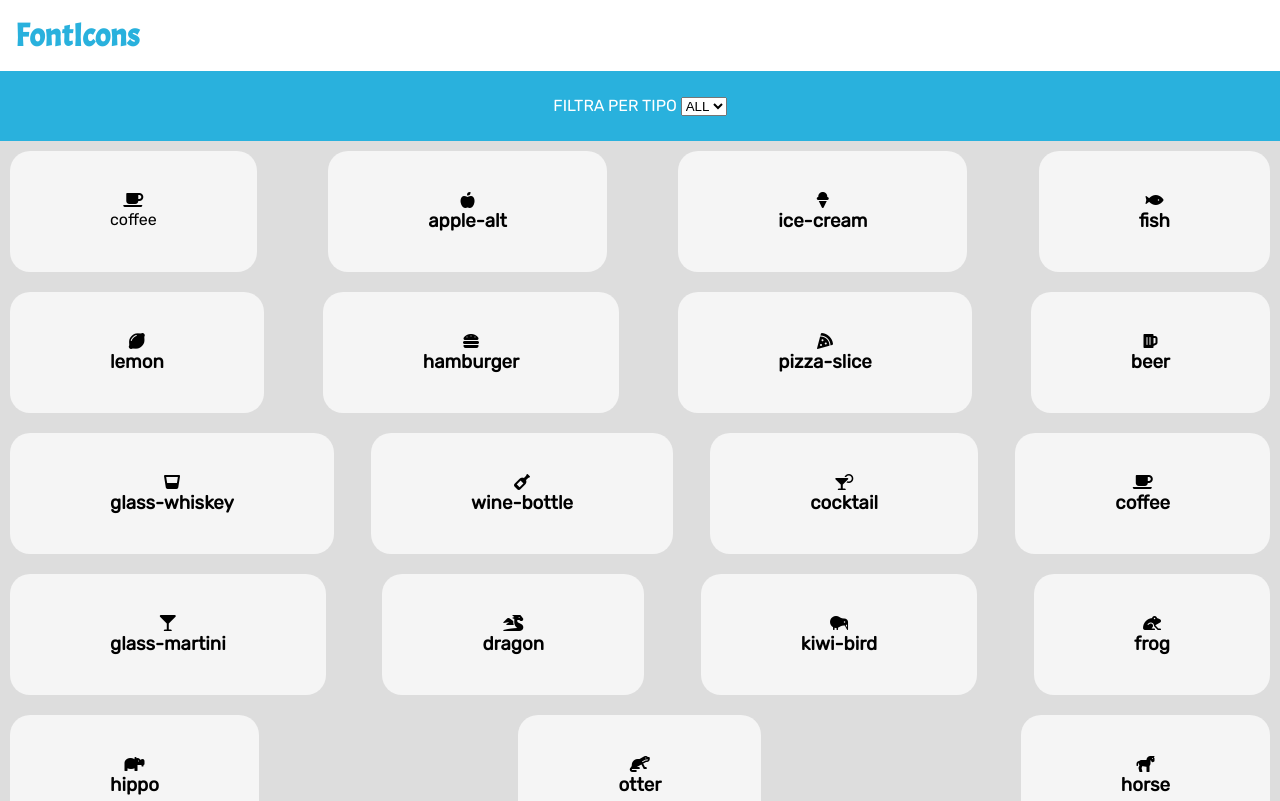
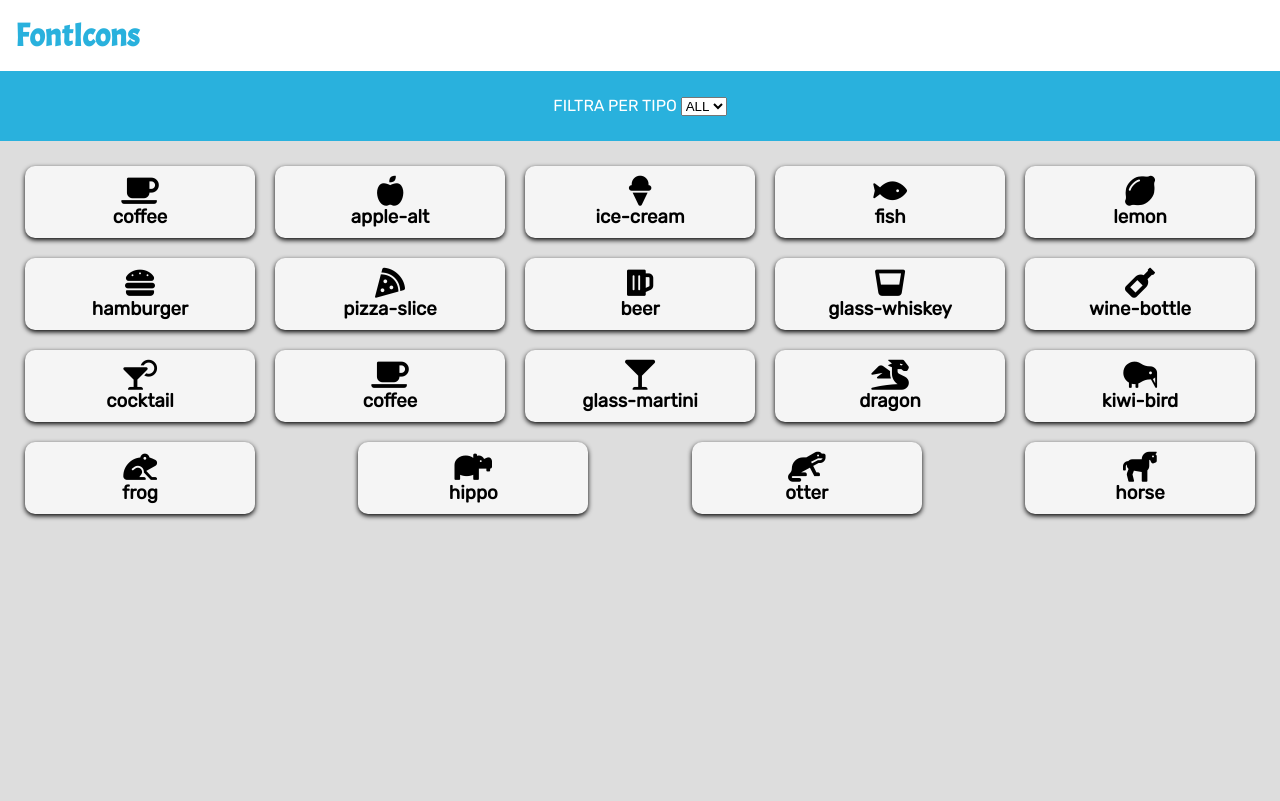
Before and after one commit to SamSepiool/js-es6-icons, a plain HTML site: page index.html in a window 1280 px wide. Drawn offline with Linux system fonts and the light colour scheme.

Commit message:
fix milestone 1

```diff
--- a/css/style.css
+++ b/css/style.css
@@ -31,10 +31,10 @@ body{
 
 /* MAIN */
 main{
+    padding: 15px;
     background-color: #dddddd;
     height: calc(100% - 140px);
     overflow-y: auto;
-
 }
 
 #piano_icons{
@@ -44,10 +44,15 @@ main{
 }
 
 .tile{
-    width: calc(100% / 5 - 20);
+    width: calc(100% / 5 - 20px);
     margin: 10px;
-    padding: 40px 100px;
-    border-radius: 20px;
+    padding: 10px;
+    border-radius: 10px;
+    box-shadow: 0px 2px 5px black;
     background-color: #f5f5f5;
     text-align: center;
 }
+
+.tile i {
+    font-size: 30px;
+}
--- a/index.html
+++ b/index.html
@@ -35,9 +35,9 @@
 
                 <div class="tile">
                     <i class="fas fa-coffee"></i>
-                    <p>coffee</p>
+                    <h3>coffee</h3>
+                </div>
 
-                </div>
 
             </div>
 
--- a/js/script.js
+++ b/js/script.js
@@ -112,11 +112,12 @@ const icons = [
 // Milestone 1
 // Partendo dalla seguente struttura dati , mostriamo in pagina tutte le icone disponibili come da layout.
 
-icons.forEach((element, i) => {
+icons.forEach((element) => {
+    const keys = {family, prefix, name} = element;
+
     document.getElementById("piano_icons").innerHTML +=
     `<div class="tile">
-    <i class="${icons[i].family} ${icons[i].prefix}${icons[i].name}"></i>
-    <h3>${icons[i].name}</h3>
+        <i class="${family} ${prefix}${name}"></i>
+        <h3>${name}</h3>
     </div>`;
-    console.log(icons[i]);
 })
```
